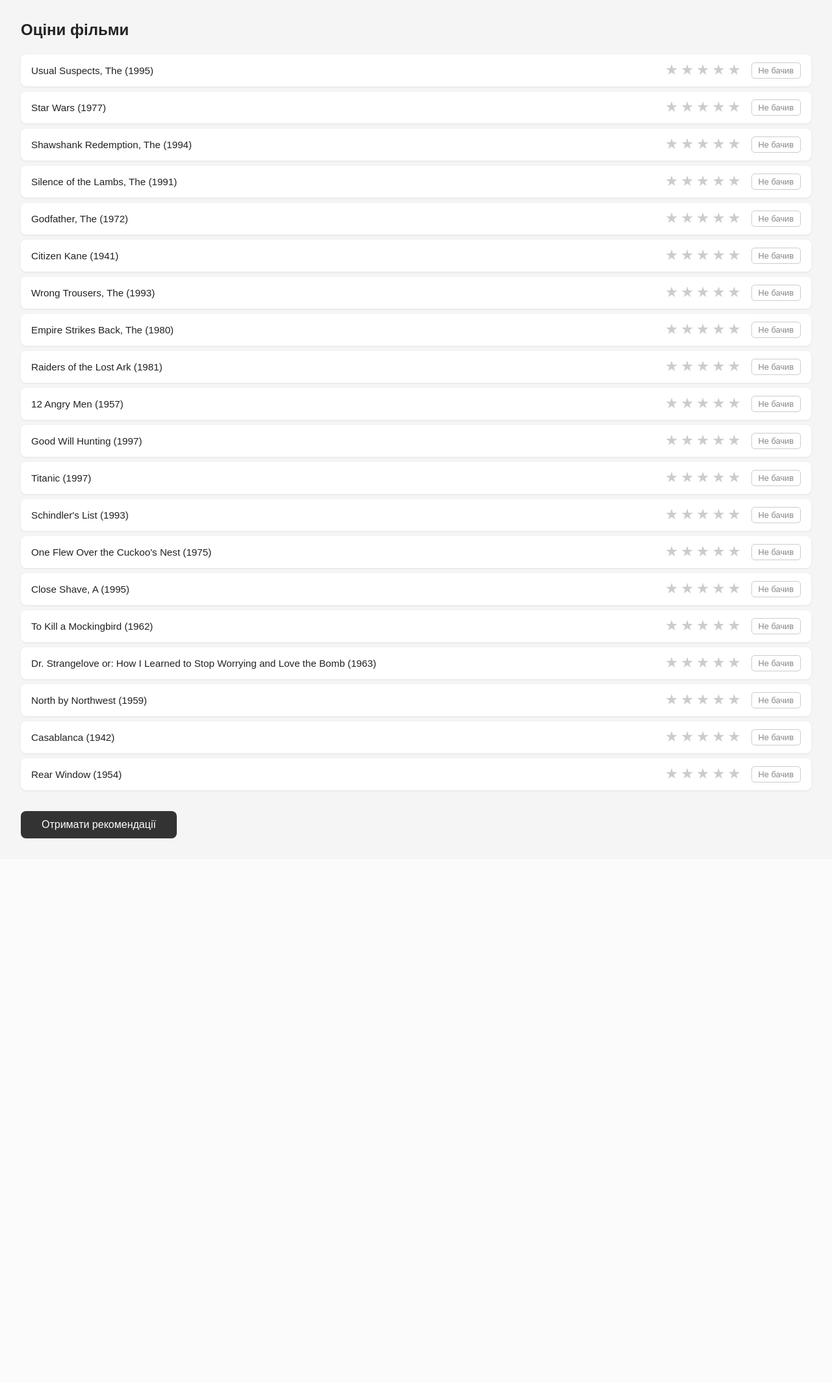
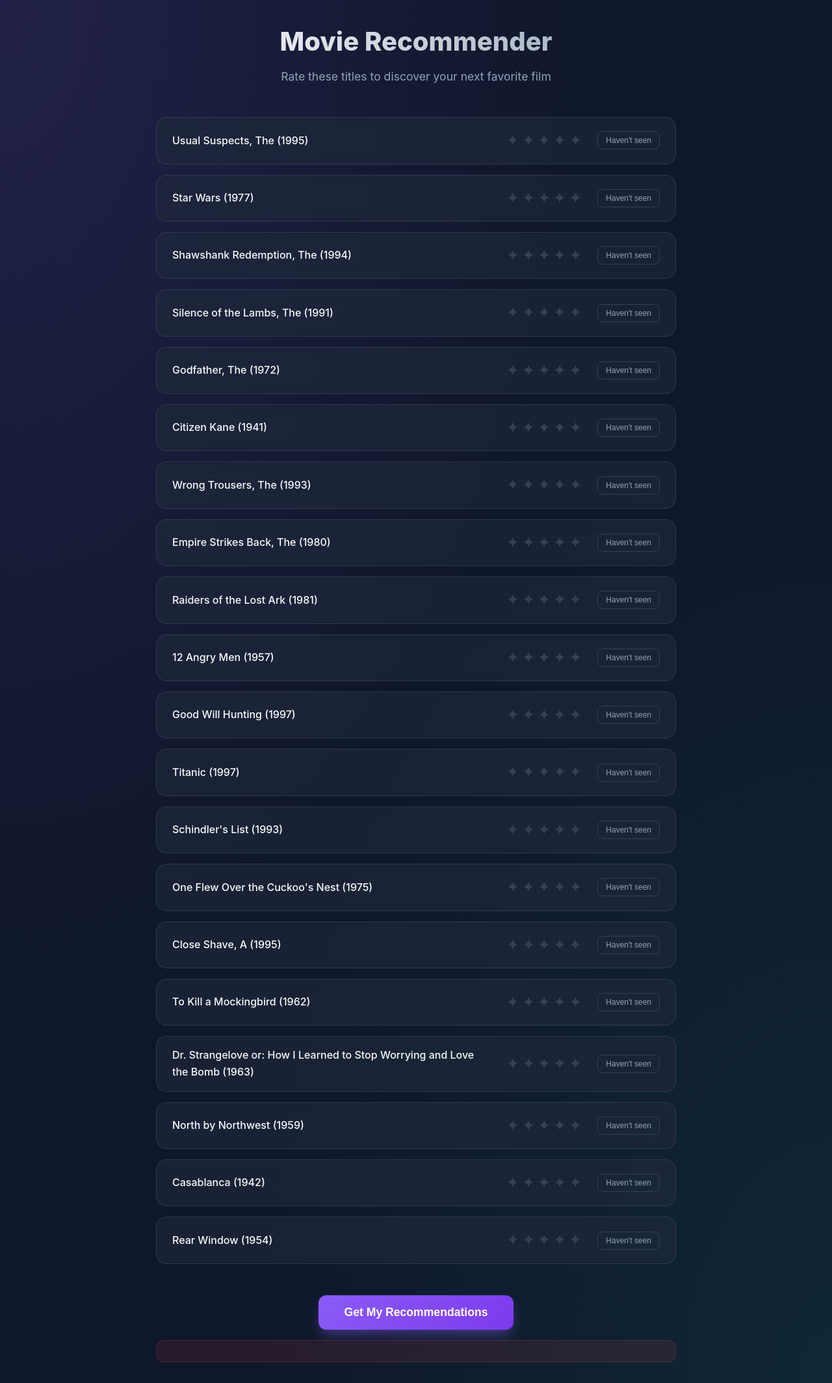
Before and after one commit to krasniukevych-marichka/Movie-Recommendation-System, a Flask app: page / in a window 1280 px wide. Shown: the whole page at 65% size. Before the commit the page ends 1290 px from the top, so only its background shows below. Run offline with Flask 3, Linux system fonts and the light colour scheme; parts of the project's set-up code (start-up, migrations or seed data) failed here and were passed over.

Commit message:
Updated design of the page

```diff
--- a/templates/index.html
+++ b/templates/index.html
@@ -1,67 +1,208 @@
 <!DOCTYPE html>
-<html lang="uk">
+<html lang="en">
 <head>
 <meta charset="UTF-8">
 <meta name="viewport" content="width=device-width, initial-scale=1.0">
-<title>Movie Recommendation System</title>
+<title>Movie Recommender</title>
 <style>
+  :root {
+    --bg-color: #0f172a;
+    --card-bg: rgba(30, 41, 59, 0.7);
+    --accent: #8b5cf6;
+    --accent-hover: #7c3aed;
+    --star-color: #fbbf24;
+    --text-main: #f8fafc;
+    --text-dim: #94a3b8;
+  }
+
   * { box-sizing: border-box; margin: 0; padding: 0; }
-  body { font-family: sans-serif; background: #f5f5f5; padding: 2rem; color: #222; }
-  h1 { margin-bottom: 1.5rem; font-size: 1.5rem; }
-  .movie-row {
-    display: flex; align-items: center; gap: 1rem;
-    background: white; border-radius: 8px;
-    padding: 0.75rem 1rem; margin-bottom: 0.5rem;
-    box-shadow: 0 1px 3px rgba(0,0,0,0.08);
+
+  body {
+    font-family: 'Inter', -apple-system, system-ui, sans-serif;
+    background-color: var(--bg-color);
+    background-image:
+      radial-gradient(at 0% 0%, rgba(139, 92, 246, 0.15) 0px, transparent 50%),
+      radial-gradient(at 100% 100%, rgba(20, 184, 166, 0.1) 0px, transparent 50%);
+    color: var(--text-main);
+    line-height: 1.6;
+    padding: 2rem 1rem;
+    min-height: 100vh;
   }
-  .movie-title { flex: 1; font-size: 0.95rem; }
+
+  .container {
+    max-width: 800px;
+    margin: 0 auto;
+  }
+
+  header {
+    text-align: center;
+    margin-bottom: 3rem;
+  }
+
+  h1 {
+    font-size: 2.5rem;
+    font-weight: 800;
+    background: linear-gradient(to right, #fff, #94a3b8);
+    -webkit-background-clip: text;
+    -webkit-text-fill-color: transparent;
+    margin-bottom: 0.5rem;
+  }
+
+  .subtitle { color: var(--text-dim); font-size: 1.1rem; }
+
+  /* Grid Layout */
+  #movie-list {
+    display: grid;
+    grid-template-columns: 1fr;
+    gap: 1rem;
+  }
+
+  /* Card Design */
+  .card {
+    display: flex;
+    align-items: center;
+    gap: 1.5rem;
+    background: var(--card-bg);
+    backdrop-filter: blur(10px);
+    border: 1px solid rgba(255, 255, 255, 0.1);
+    border-radius: 16px;
+    padding: 1rem 1.5rem;
+    transition: all 0.3s cubic-bezier(0.4, 0, 0.2, 1);
+    animation: fadeIn 0.5s ease backwards;
+  }
+
+  @keyframes fadeIn {
+    from { opacity: 0; transform: translateY(10px); }
+    to { opacity: 1; transform: translateY(0); }
+  }
+
+  .card:hover {
+    transform: scale(1.02);
+    border-color: rgba(139, 92, 246, 0.5);
+    box-shadow: 0 10px 30px -10px rgba(0,0,0,0.5);
+  }
+
+  .card.skipped { opacity: 0.4; filter: grayscale(1); }
+  .card.rated { border-left: 4px solid var(--accent); }
+
+  .card-title {
+    flex: 1;
+    font-weight: 500;
+    font-size: 1rem;
+    color: var(--text-main);
+  }
+
+  /* Stars */
   .stars { display: flex; gap: 4px; }
   .star {
-    font-size: 1.4rem; cursor: pointer;
-    color: #ccc; transition: color 0.1s;
-    line-height: 1; user-select: none;
+    font-size: 1.5rem;
+    cursor: pointer;
+    color: #334155;
+    transition: transform 0.2s, color 0.2s;
   }
-  .star.on { color: #f5a623; }
-  .skip-btn {
-    font-size: 0.8rem; padding: 4px 10px;
-    border: 1px solid #ccc; border-radius: 5px;
-    background: white; cursor: pointer; color: #888;
-    white-space: nowrap;
+  .star:hover { transform: scale(1.2); }
+  .star.on { color: var(--star-color); text-shadow: 0 0 10px rgba(251, 191, 36, 0.4); }
+
+  /* Buttons */
+  .skip {
+    background: transparent;
+    border: 1px solid #334155;
+    color: var(--text-dim);
+    padding: 6px 12px;
+    border-radius: 8px;
+    cursor: pointer;
+    font-size: 0.75rem;
+    transition: all 0.2s;
   }
-  .skip-btn.active { background: #eee; color: #555; border-color: #aaa; }
-  .movie-row.skipped { opacity: 0.4; }
+  .skip.active { background: #ef4444; color: white; border-color: #ef4444; }
+  .skip:hover:not(.active) { border-color: var(--text-dim); color: #fff; }
+
   #submit-btn {
-    margin-top: 1.5rem; padding: 0.75rem 2rem;
-    background: #333; color: white; border: none;
-    border-radius: 8px; font-size: 1rem; cursor: pointer;
+    display: none;
+    margin: 3rem auto 0;
+    padding: 16px 40px;
+    background: linear-gradient(135deg, var(--accent), #7c3aed);
+    color: white;
+    border: none;
+    border-radius: 12px;
+    font-size: 1.1rem;
+    font-weight: 600;
+    cursor: pointer;
+    box-shadow: 0 10px 20px -5px rgba(139, 92, 246, 0.5);
+    transition: all 0.3s;
   }
-  #submit-btn:hover { background: #111; }
-  #results { margin-top: 2rem; display: none; }
-  #results h2 { margin-bottom: 1rem; }
+
+  #submit-btn:hover:not(:disabled) {
+    transform: translateY(-2px);
+    box-shadow: 0 15px 25px -5px rgba(139, 92, 246, 0.6);
+  }
+
+  #submit-btn:disabled { opacity: 0.6; cursor: not-allowed; }
+
+  /* Results Section */
+  #results {
+    display: none;
+    margin-top: 4rem;
+    padding: 2rem;
+    background: rgba(15, 23, 42, 0.8);
+    border-radius: 24px;
+    border: 1px solid var(--accent);
+  }
+
   .result-item {
-    background: white; border-radius: 8px;
-    padding: 0.75rem 1rem; margin-bottom: 0.5rem;
-    box-shadow: 0 1px 3px rgba(0,0,0,0.08);
-    display: flex; align-items: center; gap: 1rem;
+    display: flex;
+    justify-content: space-between;
+    align-items: center;
+    padding: 1rem 0;
+    border-bottom: 1px solid rgba(255,255,255,0.05);
   }
-  .result-rank { font-size: 1.2rem; font-weight: bold; color: #f5a623; min-width: 28px; }
-  .result-title { flex: 1; }
-  .result-score { color: #888; font-size: 0.85rem; }
-  #error { color: red; margin-top: 1rem; display: none; }
-  #loading-msg { color: #888; margin-top: 1rem; display: none; }
+
+  .result-info { display: flex; align-items: center; gap: 1rem; }
+  .rank {
+    background: var(--accent);
+    width: 28px; height: 28px;
+    border-radius: 50%;
+    display: grid; place-items: center;
+    font-size: 0.8rem; font-weight: bold;
+  }
+
+  #error {
+    background: rgba(239, 68, 68, 0.1);
+    color: #f87171;
+    padding: 1rem;
+    border-radius: 12px;
+    margin-top: 1rem;
+    text-align: center;
+    border: 1px solid rgba(239, 68, 68, 0.2);
+  }
+
+  @media (max-width: 600px) {
+    .card { flex-direction: column; align-items: flex-start; gap: 1rem; }
+    .stars { width: 100%; justify-content: space-between; }
+  }
 </style>
 </head>
 <body>
 
-<h1>Оціни фільми</h1>
-<div id="movie-list">Завантаження…</div>
-<button id="submit-btn" style="display:none" onclick="submitRatings()">Отримати рекомендації</button>
-<div id="loading-msg">Зачекайте, обробляємо…</div>
+<div class="container">
+  <header>
+    <h1>Movie Recommender</h1>
+    <p class="subtitle">Rate these titles to discover your next favorite film</p>
+  </header>
+
+  <div id="movie-list">Loading your library...</div>
+
+  <button id="submit-btn" onclick="submitRatings()">Get My Recommendations</button>
+
   <div id="error"></div>
 
   <div id="results">
-  <h2>Топ-5 рекомендацій</h2>
+    <h2 style="margin-bottom: 1.5rem; text-align: center;">🍿 Recommended for You</h2>
     <div id="results-list"></div>
+    <div style="text-align: center;">
+      <button id="reset-btn" onclick="resetUI()" style="margin-top: 2rem; background: none; border: none; color: var(--text-dim); cursor: pointer; text-decoration: underline;">Reset & Rate Again</button>
+    </div>
+  </div>
 </div>
 
 <script>
@@ -69,82 +210,78 @@ let movies = [];
   const ratings = {};
   const skipped = {};
 
+  // 1. Load
   fetch('/static/selected_movies.json')
     .then(r => { if (!r.ok) throw new Error(); return r.json(); })
-  .then(data => { movies = data; renderList(); })
+    .then(data => { movies = data; render(); })
     .catch(() => {
-    document.getElementById('movie-list').textContent =
-      'Не вдалось завантажити selected_movies.json. Переконайся, що файл знаходиться поряд з index.html.';
+      document.getElementById('movie-list').textContent = 'Error: Could not load the movie database.';
     });
 
-function renderList() {
-  const container = document.getElementById('movie-list');
-  container.innerHTML = '';
+  // 2. Render
+  function render() {
+    const el = document.getElementById('movie-list');
+    el.innerHTML = '';
 
-  movies.forEach(movie => {
-    const row = document.createElement('div');
-    row.className = 'movie-row';
-    row.id = 'row-' + movie.id;
+    movies.forEach((m, index) => {
+      const card = document.createElement('div');
+      card.className = 'card';
+      card.id = 'row-' + m.id;
+      card.style.animationDelay = (index * 0.05) + 's';
 
       const title = document.createElement('div');
-    title.className = 'movie-title';
-    title.textContent = movie.title;
+      title.className = 'card-title';
+      title.textContent = m.title;
 
-    const starsDiv = document.createElement('div');
-    starsDiv.className = 'stars';
+      const stars = document.createElement('div');
+      stars.className = 'stars';
       for (let s = 1; s <= 5; s++) {
         const star = document.createElement('span');
         star.className = 'star';
-      star.textContent = '★';
-      star.dataset.val = s;
-      star.onclick = () => setRating(movie.id, s);
-      star.id = 'star-' + movie.id + '-' + s;
-      starsDiv.appendChild(star);
+        star.innerHTML = '✦';
+        star.id = 'star-' + m.id + '-' + s;
+        star.onclick = () => rate(m.id, s);
+        stars.appendChild(star);
       }
 
       const skip = document.createElement('button');
-    skip.className = 'skip-btn';
-    skip.textContent = 'Не бачив';
-    skip.id = 'skip-' + movie.id;
-    skip.onclick = () => toggleSkip(movie.id);
+      skip.className = 'skip';
+      skip.id = 'skip-' + m.id;
+      skip.textContent = "Haven't seen";
+      skip.onclick = () => toggleSkip(m.id);
 
-    row.appendChild(title);
-    row.appendChild(starsDiv);
-    row.appendChild(skip);
-    container.appendChild(row);
+      card.append(title, stars, skip);
+      el.appendChild(card);
     });
 
-  document.getElementById('submit-btn').style.display = 'inline-block';
+    document.getElementById('submit-btn').style.display = 'block';
   }
 
-function setRating(movieId, value) {
-  ratings[movieId] = value;
-  delete skipped[movieId];
-
+  function rate(id, val) {
+    ratings[id] = val;
+    delete skipped[id];
     for (let s = 1; s <= 5; s++) {
-    const el = document.getElementById('star-' + movieId + '-' + s);
-    if (el) el.className = 'star' + (s <= value ? ' on' : '');
+      const el = document.getElementById('star-' + id + '-' + s);
+      if (el) el.className = 'star' + (s <= val ? ' on' : '');
     }
-  const row = document.getElementById('row-' + movieId);
-  if (row) row.classList.remove('skipped');
-  const skipBtn = document.getElementById('skip-' + movieId);
-  if (skipBtn) skipBtn.classList.remove('active');
+    document.getElementById('row-' + id).className = 'card rated';
+    document.getElementById('skip-' + id).classList.remove('active');
   }
 
-function toggleSkip(movieId) {
-  if (skipped[movieId]) {
-    delete skipped[movieId];
-    document.getElementById('row-' + movieId).classList.remove('skipped');
-    document.getElementById('skip-' + movieId).classList.remove('active');
+  function toggleSkip(id) {
+    if (skipped[id]) {
+      delete skipped[id];
+      document.getElementById('row-' + id).className = 'card';
+      document.getElementById('skip-' + id).classList.remove('active');
     } else {
-    skipped[movieId] = true;
-    delete ratings[movieId];
+      skipped[id] = true;
+      delete ratings[id];
       for (let s = 1; s <= 5; s++) {
-      const el = document.getElementById('star-' + movieId + '-' + s);
+        const el = document.getElementById('star-' + id + '-' + s);
         if (el) el.className = 'star';
       }
-    document.getElementById('row-' + movieId).classList.add('skipped');
-    document.getElementById('skip-' + movieId).classList.add('active');
+      document.getElementById('row-' + id).className = 'card skipped';
+      document.getElementById('skip-' + id).classList.add('active');
     }
   }
 
@@ -152,27 +289,30 @@ function submitRatings() {
     const payload = movies.map(m => ({
       id: m.id,
       title: m.title,
-    rating: ratings[m.id] !== undefined ? ratings[m.id] : null,
+      rating: ratings[m.id] ?? null,
     }));
 
-  document.getElementById('loading-msg').style.display = 'block';
-  document.getElementById('error').style.display = 'none';
-  document.getElementById('results').style.display = 'none';
+    const btn = document.getElementById('submit-btn');
+    const errEl = document.getElementById('error');
+    btn.disabled = true;
+    btn.textContent = 'Analyzing preferences...';
+    errEl.style.display = 'none';
 
     fetch('/recommend', {
       method: 'POST',
       headers: { 'Content-Type': 'application/json' },
       body: JSON.stringify(payload),
     })
-    .then(r => { if (!r.ok) throw new Error('Сервер повернув помилку ' + r.status); return r.json(); })
+      .then(r => { if (!r.ok) throw new Error('Server error ' + r.status); return r.json(); })
       .then(data => {
-      document.getElementById('loading-msg').style.display = 'none';
+        btn.disabled = false;
+        btn.textContent = 'Get My Recommendations';
         showResults(data);
       })
       .catch(err => {
-      document.getElementById('loading-msg').style.display = 'none';
-      const errEl = document.getElementById('error');
-      errEl.textContent = err.message + '. Переконайся, що Flask-сервер запущено.';
+        btn.disabled = false;
+        btn.textContent = 'Try Again';
+        errEl.textContent = err.message;
         errEl.style.display = 'block';
       });
   }
@@ -180,19 +320,30 @@ function submitRatings() {
   function showResults(data) {
     const list = document.getElementById('results-list');
     list.innerHTML = '';
-
     data.slice(0, 5).forEach((item, i) => {
       const div = document.createElement('div');
       div.className = 'result-item';
-    div.innerHTML =
-      '<div class="result-rank">' + (i + 1) + '</div>' +
-      '<div class="result-title">' + item.title + '</div>' +
-      '<div class="result-score">★ ' + Number(item.predicted_rating).toFixed(2) + '</div>';
+      div.innerHTML = `
+        <div class="result-info">
+          <span class="rank">${i+1}</span>
+          <span class="result-title">${item.title}</span>
+        </div>
+        <div style="color: var(--star-color); font-weight: bold;">
+          ${Number(item.predicted_rating).toFixed(1)} <span style="font-size: 0.8rem; color: var(--text-dim)">/ 5</span>
+        </div>
+      `;
       list.appendChild(div);
     });
-
     document.getElementById('results').style.display = 'block';
     document.getElementById('results').scrollIntoView({ behavior: 'smooth' });
+  }
+
+  function resetUI() {
+    Object.keys(ratings).forEach(k => delete ratings[k]);
+    Object.keys(skipped).forEach(k => delete skipped[k]);
+    document.getElementById('results').style.display = 'none';
+    render();
+    window.scrollTo({ top: 0, behavior: 'smooth' });
   }
 </script>
 </body>
```
Lines whose indentation alone changed are shown as unchanged.
